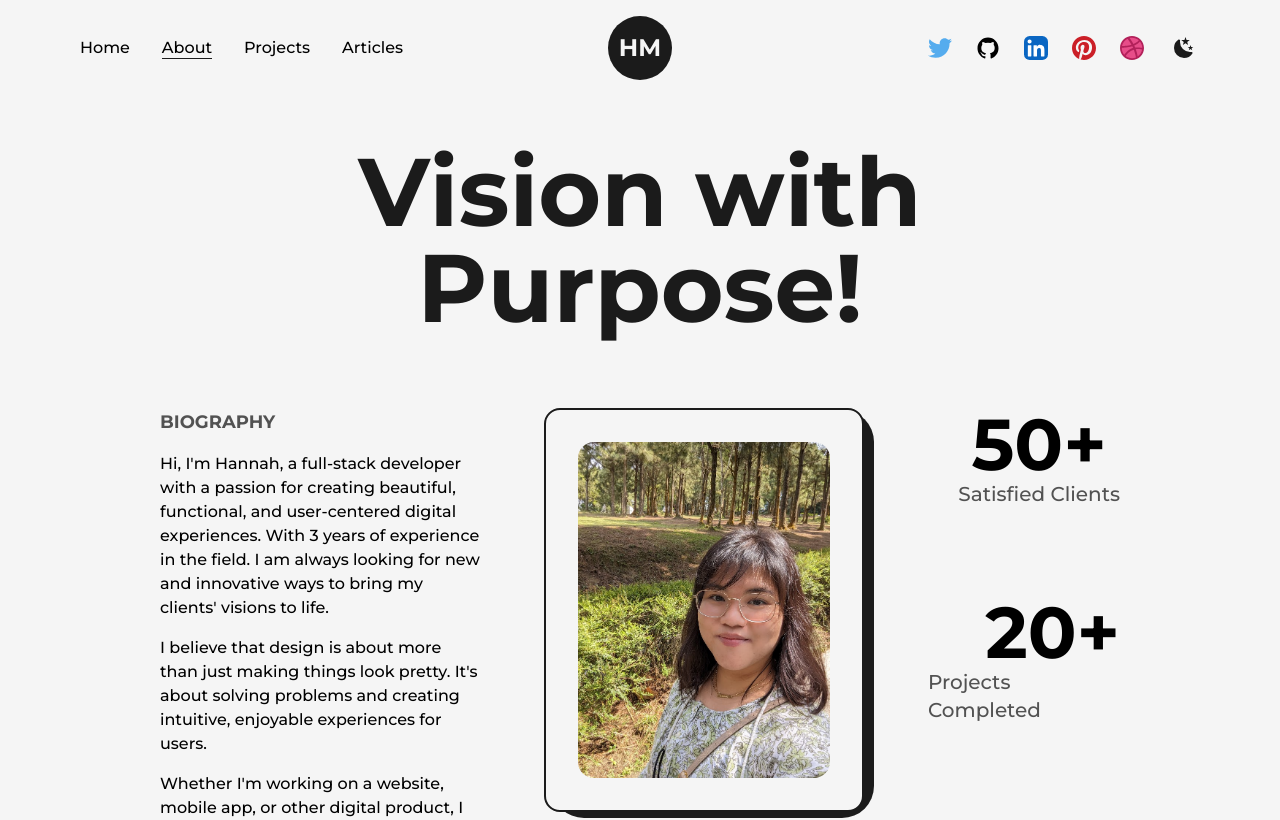
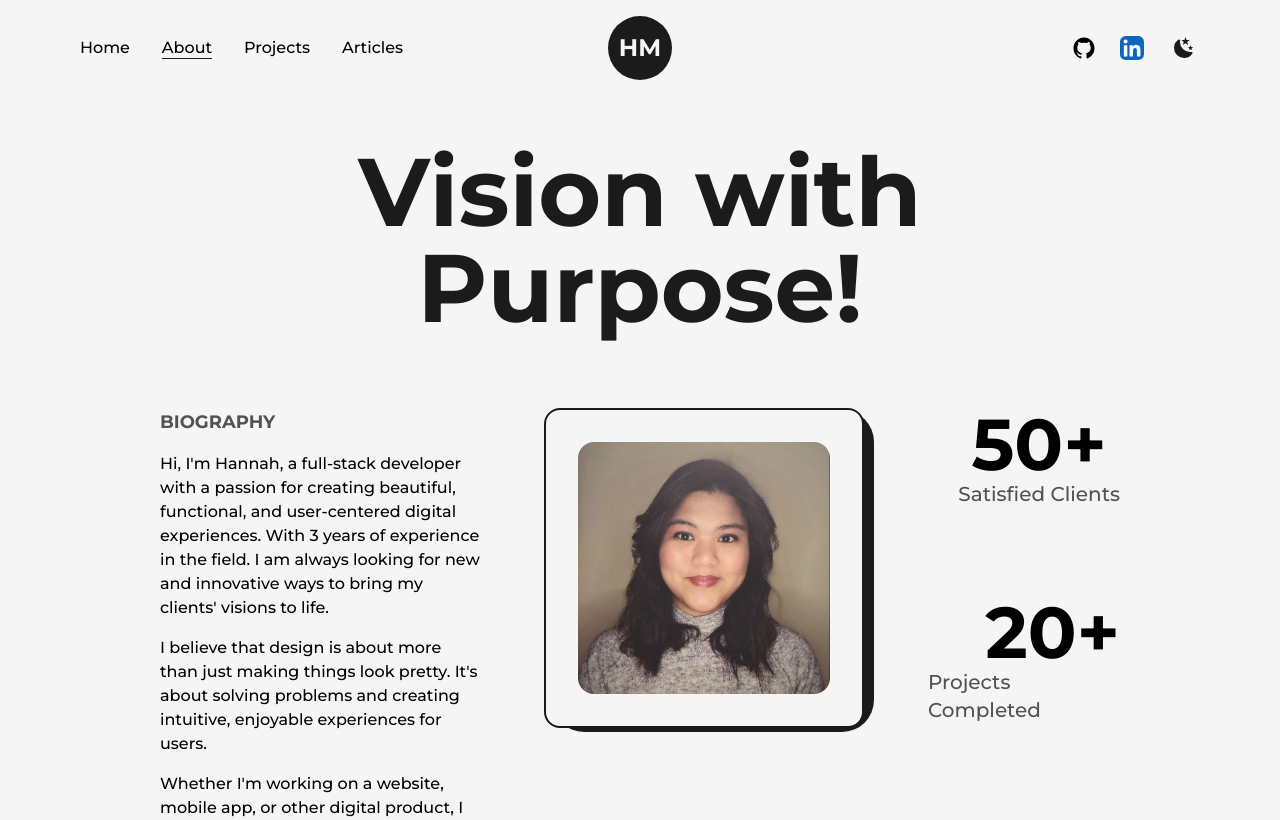
Before and after one commit to hpeninah/H-Mulato-Portfolio, a Next.js app: page /about in a window 1280 px wide. Shown: the top 820 px of the page. Built offline with nearby package versions, Linux system fonts and the light colour scheme.

Commit message:
making a few changes to icons

```diff
--- a/src/components/Icons.js
+++ b/src/components/Icons.js
@@ -17,23 +17,6 @@
   </svg>
 );
 
-export const TwitterIcon = ({ className, ...rest }) => (
-  <svg
-    xmlns="http://www.w3.org/2000/svg"
-    width="1em"
-    height="1em"
-    viewBox="0 0 256 209"
-    {...rest}
-    className={`w-full h-auto ${className}`}
-  >
-    <path fill="none" d="M0 0h256v209H0z" />
-    <path
-      fill="#55acee"
-      d="M256 25.45a105.04 105.04 0 0 1-30.166 8.27c10.845-6.5 19.172-16.793 23.093-29.057a105.183 105.183 0 0 1-33.351 12.745C205.995 7.201 192.346.822 177.239.822c-29.006 0-52.523 23.516-52.523 52.52 0 4.117.465 8.125 1.36 11.97-43.65-2.191-82.35-23.1-108.255-54.876-4.52 7.757-7.11 16.78-7.11 26.404 0 18.222 9.273 34.297 23.365 43.716a52.312 52.312 0 0 1-23.79-6.57c-.003.22-.003.44-.003.661 0 25.447 18.104 46.675 42.13 51.5a52.592 52.592 0 0 1-23.718.9c6.683 20.866 26.08 36.05 49.062 36.475-17.975 14.086-40.622 22.483-65.228 22.483-4.24 0-8.42-.249-12.529-.734 23.243 14.902 50.85 23.597 80.51 23.597 96.607 0 149.434-80.031 149.434-149.435 0-2.278-.05-4.543-.152-6.795A106.748 106.748 0 0 0 256 25.45"
-    />
-  </svg>
-);
-// #0A66C2
 export const LinkedInIcon = ({ className, ...rest }) => (
   <svg
     xmlns="http://www.w3.org/2000/svg"
@@ -52,44 +35,6 @@
         d="M184.715 217.685h29.27a4 4 0 0 0 4-3.999l.015-61.842c0-32.323-6.965-57.168-44.738-57.168-14.359-.534-27.9 6.868-35.207 19.228a.32.32 0 0 1-.595-.161V101.66a4 4 0 0 0-4-4h-27.777a4 4 0 0 0-4 4v112.02a4 4 0 0 0 4 4h29.268a4 4 0 0 0 4-4v-55.373c0-15.657 2.97-30.82 22.381-30.82 19.135 0 19.383 17.916 19.383 31.834v54.364a4 4 0 0 0 4 4ZM38 59.627c0 11.865 9.767 21.627 21.632 21.627 11.862-.001 21.623-9.769 21.623-21.631C81.253 47.761 71.491 38 59.628 38 47.762 38 38 47.763 38 59.627Zm6.959 158.058h29.307a4 4 0 0 0 4-4V101.66a4 4 0 0 0-4-4H44.959a4 4 0 0 0-4 4v112.025a4 4 0 0 0 4 4Z"
       />
     </g>
-  </svg>
-);
-
-export const PinterestIcon = ({ className, ...rest }) => (
-  <svg
-    xmlns="http://www.w3.org/2000/svg"
-    width="1em"
-    height="1em"
-    viewBox="0 0 256 256"
-    {...rest}
-    className={`w-full h-auto ${className}`}
-  >
-    <path fill="none" d="M0 0h256v256H0z" />
-    <path
-      fill="#CB1F27"
-      d="M0 128.002c0 52.414 31.518 97.442 76.619 117.239-.36-8.938-.064-19.668 2.228-29.393 2.461-10.391 16.47-69.748 16.47-69.748s-4.089-8.173-4.089-20.252c0-18.969 10.994-33.136 24.686-33.136 11.643 0 17.268 8.745 17.268 19.217 0 11.704-7.465 29.211-11.304 45.426-3.207 13.578 6.808 24.653 20.203 24.653 24.252 0 40.586-31.149 40.586-68.055 0-28.054-18.895-49.052-53.262-49.052-38.828 0-63.017 28.956-63.017 61.3 0 11.152 3.288 19.016 8.438 25.106 2.368 2.797 2.697 3.922 1.84 7.134-.614 2.355-2.024 8.025-2.608 10.272-.852 3.242-3.479 4.401-6.409 3.204-17.884-7.301-26.213-26.886-26.213-48.902 0-36.361 30.666-79.961 91.482-79.961 48.87 0 81.035 35.364 81.035 73.325 0 50.213-27.916 87.726-69.066 87.726-13.819 0-26.818-7.47-31.271-15.955 0 0-7.431 29.492-9.005 35.187-2.714 9.869-8.026 19.733-12.883 27.421a127.897 127.897 0 0 0 36.277 5.249c70.684 0 127.996-57.309 127.996-128.005C256.001 57.309 198.689 0 128.005 0 57.314 0 0 57.309 0 128.002Z"
-    />
-  </svg>
-);
-
-export const DribbbleIcon = ({ className, ...rest }) => (
-  <svg
-    xmlns="http://www.w3.org/2000/svg"
-    width="1em"
-    height="1em"
-    viewBox="0 0 256 256"
-    {...rest}
-    className={`w-full h-auto ${className}`}
-  >
-    <path fill="none" d="M0 0h256v256H0z" />
-    <path
-      fill="#E74D89"
-      d="M128 8.5c66 0 119.4 53.4 119.4 119.3S194 247.2 128 247.2 8.6 193.8 8.6 127.9 62 8.5 128 8.5Z"
-    />
-    <path
-      fill="#B2215A"
-      d="M128 255.7c-70.6 0-128-57.3-128-127.8C0 57.3 57.4 0 128 0s128 57.3 128 127.8-57.4 127.9-128 127.9Zm107.9-110.4c-3.7-1.2-33.8-10.1-68.1-4.7 14.3 39.2 20.1 71.2 21.2 77.8 24.6-16.5 42.1-42.7 46.9-73.1Zm-65.2 83.2c-1.6-9.6-8-43-23.3-82.8-.2.1-.5.2-.7.2-61.7 21.5-83.8 64.2-85.8 68.2 18.5 14.4 41.8 23 67.1 23 15.1.1 29.6-3 42.7-8.6ZM46.8 201c2.5-4.2 32.5-53.8 88.9-72.1 1.4-.5 2.9-.9 4.3-1.3-2.7-6.2-5.7-12.4-8.9-18.5-54.6 16.3-107.6 15.6-112.4 15.5 0 1.1-.1 2.2-.1 3.3.1 28.1 10.7 53.7 28.2 73.1ZM21 105.6c4.9.1 49.9.3 101.1-13.3C104 60.1 84.4 33.1 81.6 29.2 50.9 43.6 28.1 71.8 21 105.6Zm81.4-83.8c3 4 22.9 31 40.8 63.9 38.9-14.6 55.3-36.6 57.3-39.4-19.3-17.1-44.7-27.5-72.5-27.5-8.8 0-17.4 1.1-25.6 3Zm110.2 37.1c-2.3 3.1-20.6 26.6-61 43.1 2.5 5.2 5 10.5 7.3 15.8.8 1.9 1.6 3.8 2.4 5.6 36.4-4.6 72.5 2.8 76.1 3.5-.3-25.7-9.5-49.4-24.8-68Z"
-    />
   </svg>
 );
 
--- a/src/components/NavBar.js
+++ b/src/components/NavBar.js
@@ -3,13 +3,10 @@
 import Logo from "./Logo";
 import { useRouter } from "next/router";
 import {
-  DribbbleIcon,
   GithubIcon,
   LinkedInIcon,
   SunIcon,
   MoonIcon,
-  PinterestIcon,
-  TwitterIcon,
 } from "./Icons";
 import { motion } from "framer-motion";
 import useThemeSwitcher from "./hooks/useThemeSwitcher";
@@ -115,14 +112,6 @@
 
         <nav className="flex items-center justify-center flex-wrap px-10">
           <motion.a
-            href="https://twitter.com"
-            whileHover={{ y: -2 }}
-            whileTap={{ scale: 0.9 }}
-            className="w-6 mx-3"
-          >
-            <TwitterIcon />
-          </motion.a>
-          <motion.a
             href="https://github.com"
             whileHover={{ y: -2 }}
             whileTap={{ scale: 0.9 }}
@@ -137,22 +126,6 @@
             className="w-6 mx-3"
           >
             <LinkedInIcon />
-          </motion.a>
-          <motion.a
-            href="https://pinterest.com"
-            whileHover={{ y: -2 }}
-            whileTap={{ scale: 0.9 }}
-            className="w-6 mx-3 bg-light rounded-full"
-          >
-            <PinterestIcon />
-          </motion.a>
-          <motion.a
-            href="https://dribble.com"
-            whileHover={{ y: -2 }}
-            whileTap={{ scale: 0.9 }}
-            className="w-6 mx-3"
-          >
-            <DribbbleIcon />
           </motion.a>
 
           <button
@@ -203,14 +176,6 @@
 
           <nav className="flex items-center justify-center flex-wrap px-10 mt-2">
             <motion.a
-              href="https://twitter.com"
-              whileHover={{ y: -2 }}
-              whileTap={{ scale: 0.9 }}
-              className="w-6 mx-3 sm:mx-1"
-            >
-              <TwitterIcon />
-            </motion.a>
-            <motion.a
               href="https://github.com"
               whileHover={{ y: -2 }}
               whileTap={{ scale: 0.9 }}
@@ -226,23 +191,6 @@
             >
               <LinkedInIcon />
             </motion.a>
-            <motion.a
-              href="https://pinterest.com"
-              whileHover={{ y: -2 }}
-              whileTap={{ scale: 0.9 }}
-              className="w-6 mx-3 sm:mx-1 bg-light rounded-full"
-            >
-              <PinterestIcon />
-            </motion.a>
-            <motion.a
-              href="https://dribble.com"
-              whileHover={{ y: -2 }}
-              whileTap={{ scale: 0.9 }}
-              className="w-6 mx-3 sm:mx-1"
-            >
-              <DribbbleIcon />
-            </motion.a>
-
             <button
               onClick={() => setMode(mode === "light" ? "dark" : "light")}
               className={`ml-3 flex items-center justify-center rounded-full p-1
--- a/src/pages/about.js
+++ b/src/pages/about.js
@@ -3,7 +3,7 @@
 import AnimatedText from "@/components/AnimatedText";
 import Layout from "@/components/Layout";
 import Image from "next/image";
-import profilePic from "../../public/images/profile/profilePic.jpg";
+import profilePic from "../../public/images/profile/Profile_Picture.jpg";
 import { useInView, useMotionValue, useSpring } from "framer-motion";
 import Skills from "@/components/Skills";
 import Experience from "@/components/Experience";
@@ -40,11 +40,11 @@
         <title>Hannah Mulato | About</title>
         <meta name="description" content="any description" />
       </Head>
-      <main className="flex w-full flex-col items-center justify-center dark:text-light">
+      <main className="flex w-full flex-col items-center justify-center dark:text-light ">
         <Layout className="pt-10 px-40">
-          <AnimatedText text="Vision with Purpose!" className="mb-16" />
-          <div className="grid w-full grid-cols-8 gap-16">
-            <div className="col-span-3 flex flex-col items-start justify-start">
+          <AnimatedText text="Vision with Purpose!" className="mb-16 lg:!text-7xl sm:!text-6xl xs:!text-4xl sm:mb-8" />
+          <div className="grid w-full grid-cols-8 gap-16 sm:gap-8">
+            <div className="col-span-3 flex flex-col items-start justify-start xl:col-span-4">
               <h2 className="mb-4 text-lg font-bold uppercase text-dark/75 dark:text-light/75">
                 Biography
               </h2>
@@ -70,7 +70,7 @@
             </div>
 
             <div className="col-span-3 relative h-max rounded-2xl border-2 border-solid border-dark bg-light p-8 dark:bg-dark dark:border-light">
-              <div className="absolute top-0 -right-3 -z-10 w-[102%] h-[102%] rounded-[2rem] bg-dark dark:bg-light" />
+              <div className="absolute top-0 -right-3 -z-10 w-[102%] h-[102%] rounded-[2rem] bg-dark dark:bg-light xl:col-span-4" />
               <Image
                 src={profilePic}
                 alt="Hannah Mulato"
@@ -78,7 +78,7 @@
               />
             </div>
 
-            <div className="col-span-2 flex flex-col items-end justify-between">
+            <div className="col-span-2 flex flex-col items-end justify-between xl:col-span-8 xl:flex-row xl:items-center">
               <div className="flex flex-col items-center justify-center">
                 <span className="inline-block text-7xl font-bold">
                   <AnimatedNumbers value={50} />+
```
